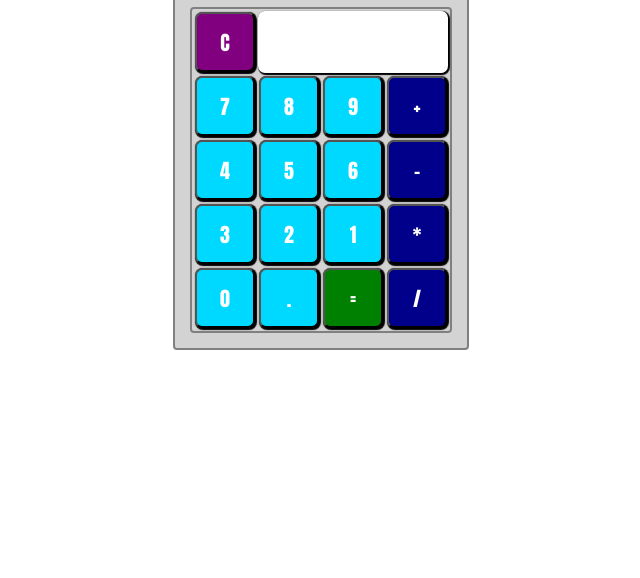
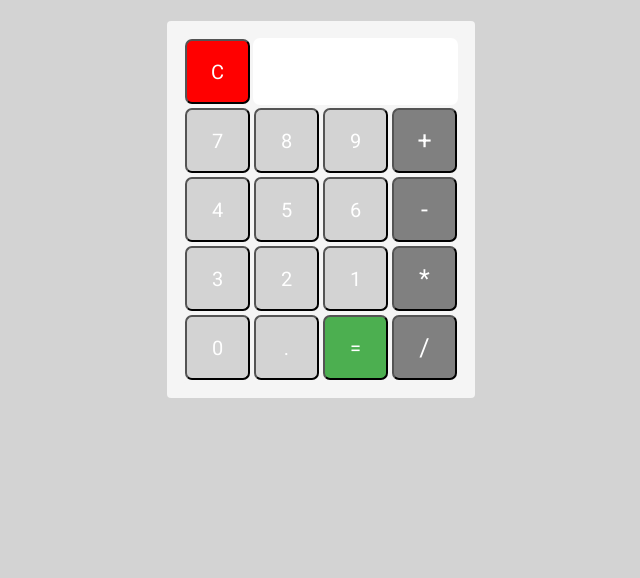
Before and after one commit to dwantula/Calculator-JS, a plain HTML site: page kalkulator.html in a window 1280 px wide. Shown: the part 238-816 px from the top of the page, without its empty margins (319-959 px from the left). Drawn offline with Linux system fonts and the light colour scheme.

Commit message:
layout app

```diff
--- a/kalkulator.html
+++ b/kalkulator.html
@@ -6,36 +6,37 @@
         <link rel="stylesheet" href="styl.css" type="text/css" >
     </head>
     <body>
+        <h1>Calculator</h1>
         <div class="border">
             <table class="border">
                 <tbody>
                     <tr>
-                        <td><button class="button color3" id="clear-button">C</button></td>
+                        <td><button class="button button-clear" id="clear-button">C</button></td>
                         <td class="display" colspan="3"></td>
                     </tr>
                     <tr>
                         <td><button class="button">7</button></td>
                         <td><button class="button">8</button></td>
                         <td><button class="button">9</button></td>
-                        <td><button class="button color2">+</button></td>
+                        <td><button class="button operator">+</button></td>
                     </tr>
                     <tr>
                         <td><button class="button">4</button></td>
                         <td><button class="button">5</button></td>
                         <td><button class="button">6</button></td>
-                        <td><button class="button color2">-</button></td>
+                        <td><button class="button operator">-</button></td>
                     </tr>
                     <tr>
                         <td><button class="button">3</button></td>
                         <td><button class="button">2</button></td>
                         <td><button class="button">1</button></td>
-                        <td><button class="button color2">*</button></td>
+                        <td><button class="button operator">*</button></td>
                     </tr>
                     <tr>
                         <td><button class="button">0</button></td>
                         <td><button class="button">.</button></td>
-                        <td><button class="button color " id="equal-button">=</button></td>
-                        <td><button class="button color2">/</button></td>
+                        <td><button class="button button-equal " id="equal-button">=</button></td>
+                        <td><button class="button operator">/</button></td>
                     </tr>
                 </tbody>
             </table>
--- a/script.js
+++ b/script.js
@@ -1,7 +1,9 @@
 var buttons = document.querySelectorAll('button:not(#equal-button)')
+var operators = document.querySelectorAll('operator');
 var equalButton = document.getElementById('equal-button');
 var display = document.querySelector('.display');
 var clearButton = document.querySelector('#clear-button');
+var displayValue = document.querySelector('.display').value;
 
 for (i = 0; i < buttons.length; i++) {
   buttons[i].addEventListener('click', function(event) {
@@ -12,10 +14,10 @@ for (i = 0; i < buttons.length; i++) {
 equalButton.addEventListener('click', function() {
   var result = eval(display.innerText);
   display.innerText = result
+
 })
 
 clearButton.addEventListener('click', function() {
-    var clear = "" ;
-    display.innerText = clear;
-
+  var clear = "" ;
+  display.innerText = clear;
 })
--- a/styl.css
+++ b/styl.css
@@ -1,21 +1,23 @@
+@import url('https://fonts.googleapis.com/css2?family=Roboto&display=swap');
+
 body {
   display: flex;
   align-items: center;
   justify-content: center;
   height: 100vh;
+  background-color: lightgray;
+  flex-direction: column;
+  letter-spacing: 2px;
 }
 
 .button {
-  background-color:rgb(0, 217, 255);
+  background-color: lightgrey;
   color:white;
-  font-family: Impact, Haettenschweiler, 'Arial Narrow Bold', sans-serif;
-  width: 60px;
-  height: 60px;
-  border: 2px black 1px gray 2px gray 2px black solid ;
-  display: inline-block;
+  font-family: 'Roboto', sans-serif;
+  width: 65px;
+  height: 65px;
   text-align: center;
   border-radius: 7px;
-  box-shadow: 1px  1px 1px 1px black ;
   outline: 0;
   font-size: 20px;
 }
@@ -28,29 +30,31 @@ body {
 .display {
   border: none;
   border-radius: 7px;
-  box-shadow: 1px 1px 1px 1px black ;
   background-color: white;
   text-align: right;
-  font-family: Impact,'Arial Narrow Bold', sans-serif;
+  font-family: 'Roboto', sans-serif;
+  padding: 10px;
+  font-size: 20px;
 }
 
-.color3 {
+.button-clear {
   text-align: center;
-  background-color: purple;
+  background-color: red;
   color: white;
-  }
-
-.color {
-  background-color: green;
 }
 
-.color2 {
-  background-color: darkblue;
+.button-equal {
+  background-color: #4caf50;
+}
+
+.operator {
+  background-color: gray;
+  font-size: 25px;
 }
 
 .border {
-  border: 2px solid gray;
-  background-color: lightgray;
+  border: none;
+  background-color: whitesmoke;
   margin: 15px 15px 15px 15px;
   border-radius: 4px;
 }
```
